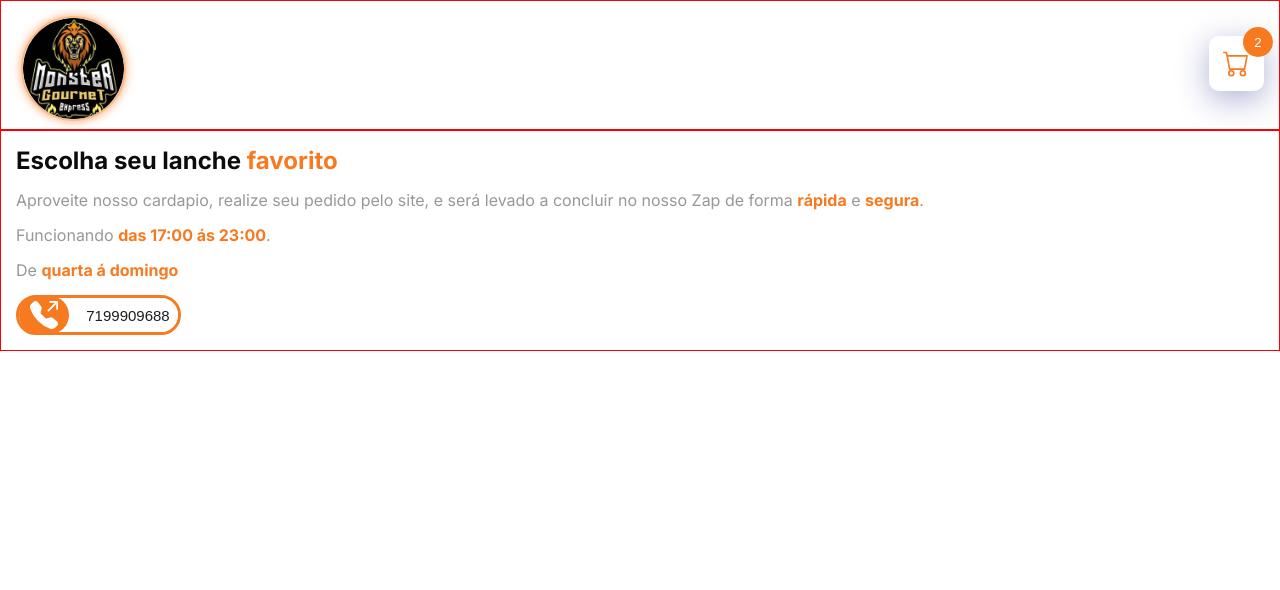
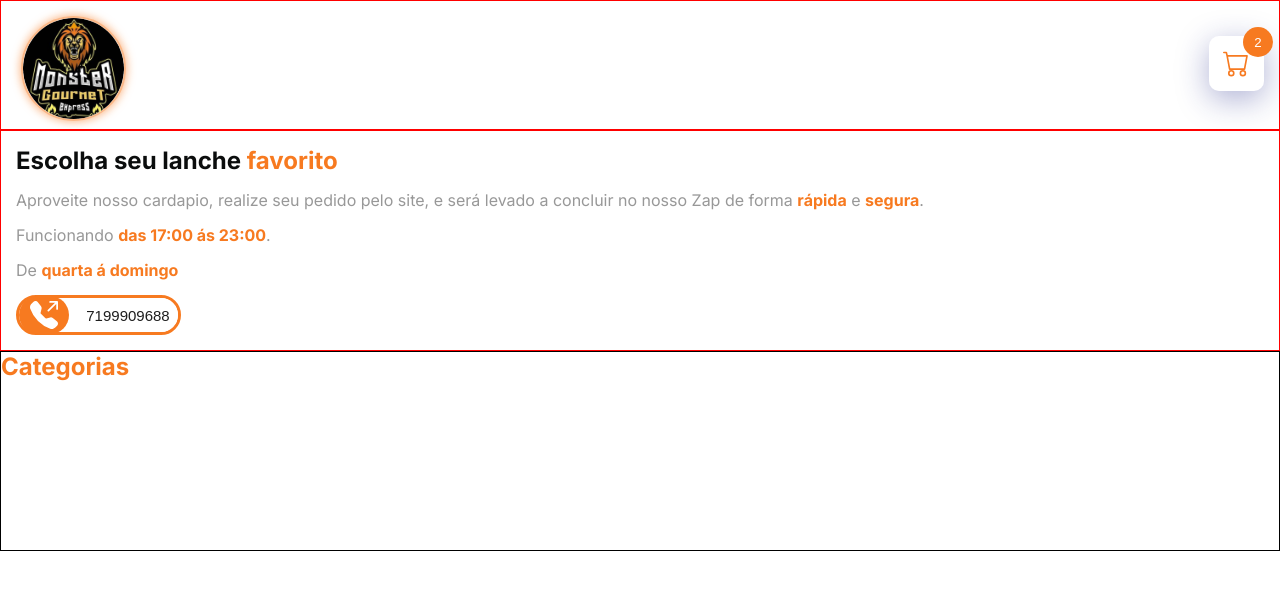
Before and after one commit to MonsterGourmet/front-end, a Next.js app: page / in a window 1280 px wide. Shown: the top 590 px of the page. Built offline with nearby package versions, Linux system fonts and the light colour scheme.

Commit message:
feat: add Component Category

```diff
--- a/src/app/page.tsx
+++ b/src/app/page.tsx
@@ -1,3 +1,4 @@
+import { Categories } from '@/components/Categories'
 import { Header } from '@/components/Header'
 import { Information } from '@/components/Info'
 
@@ -5,6 +6,7 @@ const Home = () => (
   <>
     <Header/>
     <Information />
+    <Categories />
   </>
 
 )
--- a/src/components/Icons/index.tsx
+++ b/src/components/Icons/index.tsx
@@ -39,12 +39,6 @@ export function IconCart({Number, Status}: Type): JSX.Element {
           </SIconCart>
      )
 
-     // if(Status === 'Open') {
-     //      return Open(Number, Status)
-     // }else {
-     //      return Close(Status)
-     // }
-
      const TypeCart = Status === 'Open' ? Open(Number, Status) : Close(Status)
 
      return TypeCart
--- a/src/components/Icons/styled.tsx
+++ b/src/components/Icons/styled.tsx
@@ -15,7 +15,6 @@ const SFigure = styled.figure<Il>`
      overflow: hidden;
 
      animation: ${(props) => props.status} 2s ease-in-out infinite;
-
 
      img{ height: 100%; width: 100%}
 
@@ -136,7 +135,6 @@ const SIconTell = styled.div`
      :first-child{
           font-size: 28px;
      }
-
 `
 
 export {
```
Also changed, not shown: src/components/Categories/Product/style.css (added).
